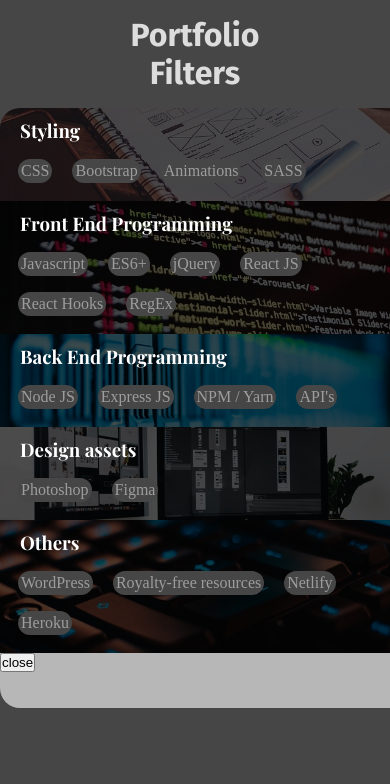
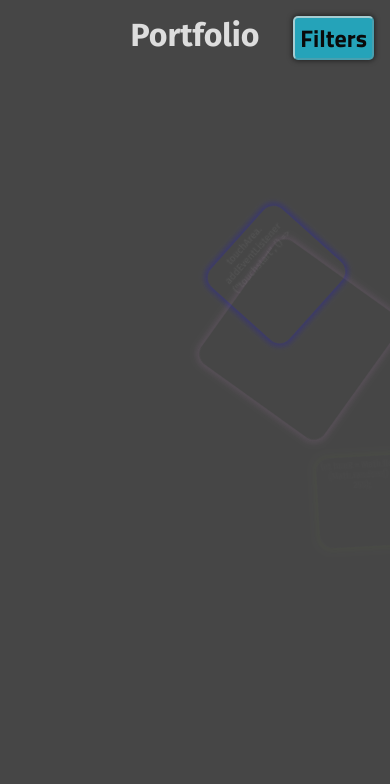
Before and after one commit to Sergie-AGA/My_Website, a website: page index.html in a window 390 px wide. Both pictures are taken after a click on the element 216 px from the left and 827 px from the top of the page. Shown: the top 784 px of the page. Drawn offline with nearby package versions, Linux system fonts and the light colour scheme.

Commit message:
Improves responsiveness

```diff
--- a/index.html
+++ b/index.html
@@ -593,11 +593,9 @@
         </section>
 
         <section id="portfolioSection" class="section invisible">
-          <h2 class="section__heading">
-            Portfolio
-            <div class="filter__button">Filters</div>
-          </h2>
-          <div class="filter__window">
+          <h2 class="section__heading">Portfolio</h2>
+          <div id="filterButton" class="filter__button button">Filters</div>
+          <div id="filterWindow" class="filter__window">
             <div class="filter__section">
               <div class="filter__layer"></div>
               <h3 class="filter__header">Styling</h3>
@@ -619,7 +617,6 @@
               <span id="filterEs6" class="filter__element">ES6+</span>
               <span id="filterJquery" class="filter__element">jQuery</span>
               <span id="filterReact" class="filter__element">React JS</span>
-              <span id="filterHooks" class="filter__element">React Hooks</span>
               <span id="filterRegex" class="filter__element">RegEx</span>
             </div>
             <div class="filter__section">
@@ -650,7 +647,6 @@
               <span id="filterNetlify" class="filter__element">Netlify</span>
               <span id="filterHeroku" class="filter__element">Heroku</span>
             </div>
-            <button class="filter-close">close</button>
           </div>
           <div id="portfolioArea" class="portfolio-area">
             <!-- <div class="card card--purple">
--- a/sass/_abstract.scss
+++ b/sass/_abstract.scss
@@ -10,9 +10,9 @@
 
 // VARIABLES
 $colors: (
-  main: #00d2ff,
-  main-light: lighten(#00d2ff, 15%),
-  main-dark: darken(#00d2ff, 15%),
+  main: #25a3b9,
+  main-light: lighten(#25a3b9, 15%),
+  main-dark: darken(#25a3b9, 15%),
   dark-main: rgb(10, 10, 10),
   dark-secondary: rgb(70, 70, 70),
   grey-1: #ddd,
--- a/sass/_layout-portfolio.scss
+++ b/sass/_layout-portfolio.scss
@@ -7,7 +7,7 @@
     overflow-y: auto;
   }
   @media screen and (max-width: $mobile) {
-    padding-bottom: 3rem;
+    padding-bottom: 5rem;
   }
 }
 
@@ -224,18 +224,46 @@
 .filter {
   &__button {
     cursor: pointer;
+    position: absolute;
+    right: 1rem;
+    top: 0;
+    font-size: 1.5rem;
+    padding: 2px 5px;
+    @media screen and (max-width: $tablet) {
+      top: 1rem;
+    }
   }
   &__window {
     width: 100%;
     max-width: 600px;
     position: absolute;
     right: 0;
-    background-color: color(grey-2);
+    top: 7rem;
     height: 100%;
     max-height: 600px;
     border-radius: 20px 0 0 20px;
-    overflow: scroll;
-    padding-bottom: 50px;
+    display: flex;
+    overflow: auto;
+    flex-direction: column;
+    transform: translateX(200%);
+    transition: 0.6s;
+    @media screen and (max-width: $tablet) {
+      padding-bottom: 4rem;
+      top: 5rem;
+    }
+    @media screen and (max-width: $tablet) {
+      padding-bottom: 3rem;
+    }
+    @media screen and (max-width: 620px) {
+      border-radius: 0;
+    }
+    margin-bottom: 6rem;
+    & > * {
+      flex-grow: 1;
+    }
+    &--active {
+      transform: translateX(0);
+    }
   }
   &__section {
     position: relative;
@@ -281,22 +309,24 @@
     z-index: 10;
   }
   &__element {
+    transition: 0.3s;
     position: relative;
     display: inline-block;
     cursor: pointer;
-    border-radius: 20px;
+    border-radius: 5px;
     margin: 0.5rem;
-    padding: 10px;
-    padding: 3px;
+    margin-bottom: 1rem;
+    padding: 5px;
     color: color(grey-3);
     background-color: color(dark-secondary);
     &:hover {
       color: color(grey-1);
     }
+    &:active {
+      transform: scale(0.95);
+    }
     &--active {
       z-index: 10;
     }
   }
-  &__close {
-  }
 }
--- a/script.js
+++ b/script.js
@@ -775,6 +775,22 @@
 //     })
 // })
 
+// FILTERING
+let filterButton = document.getElementById("filterButton");
+let filterWindow = document.getElementById("filterWindow");
+let filterCount = 0;
+
+filterButton.addEventListener("click", () => {
+  filterWindow.classList.toggle("filter__window--active");
+  if (filterCount === 0) {
+    filterButton.innerHTML = "Close";
+    filterCount++;
+  } else {
+    filterButton.innerHTML = "Filters";
+    filterCount--;
+  }
+});
+
 // FLOATING IPHONE
 const iphoneFloating = document.getElementById("iphoneFloating");
 const shadowFloating = document.getElementById("shadowFloating");
```
Also changed, not shown: css/style.css.
